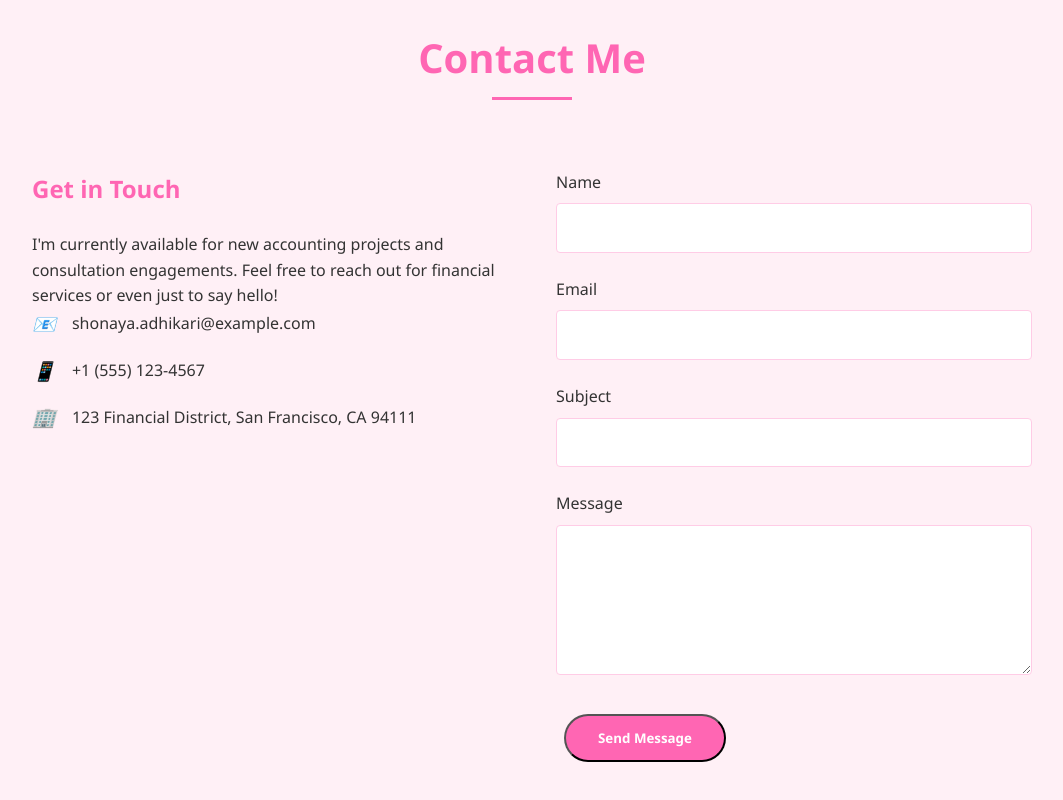
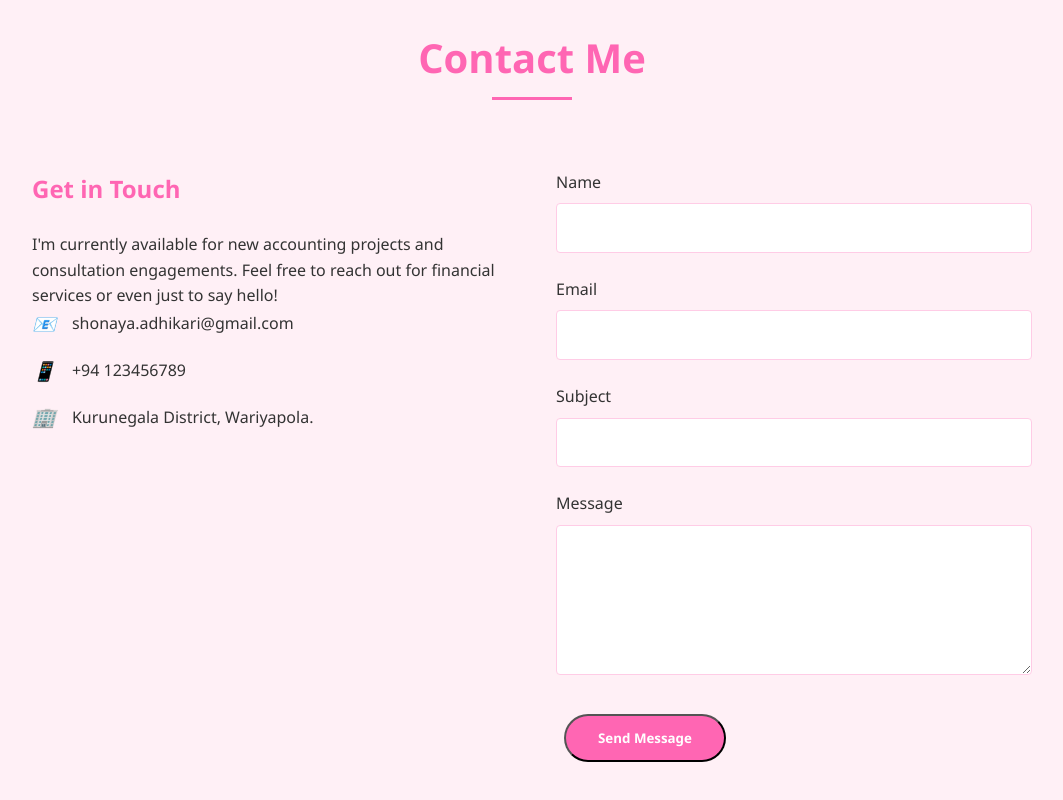
Before and after one commit to EvilSprits/Dark_Devil, a plain HTML site: page index.html in a window 1280 px wide. Shown: the part 3641-4441 px from the top of the page, without its empty margins (108-1171 px from the left). Drawn offline with Linux system fonts and the light colour scheme.

Commit message:
Update index.html

```diff
--- a/index.html
+++ b/index.html
@@ -493,15 +493,15 @@
                 <p>I'm currently available for new accounting projects and consultation engagements. Feel free to reach out for financial services or even just to say hello!</p>
                 <div class="contact-detail">
                     <i>📧</i>
-                    <p>shonaya.adhikari@example.com</p>
+                    <p>shonaya.adhikari@gmail.com</p>
                 </div>
                 <div class="contact-detail">
                     <i>📱</i>
-                    <p>+1 (555) 123-4567</p>
+                    <p>+94 123456789 </p>
                 </div>
                 <div class="contact-detail">
                     <i>🏢</i>
-                    <p>123 Financial District, San Francisco, CA 94111</p>
+                    <p>Kurunegala District, Wariyapola.</p>
                 </div>
             </div>
             <div class="contact-form">
```
